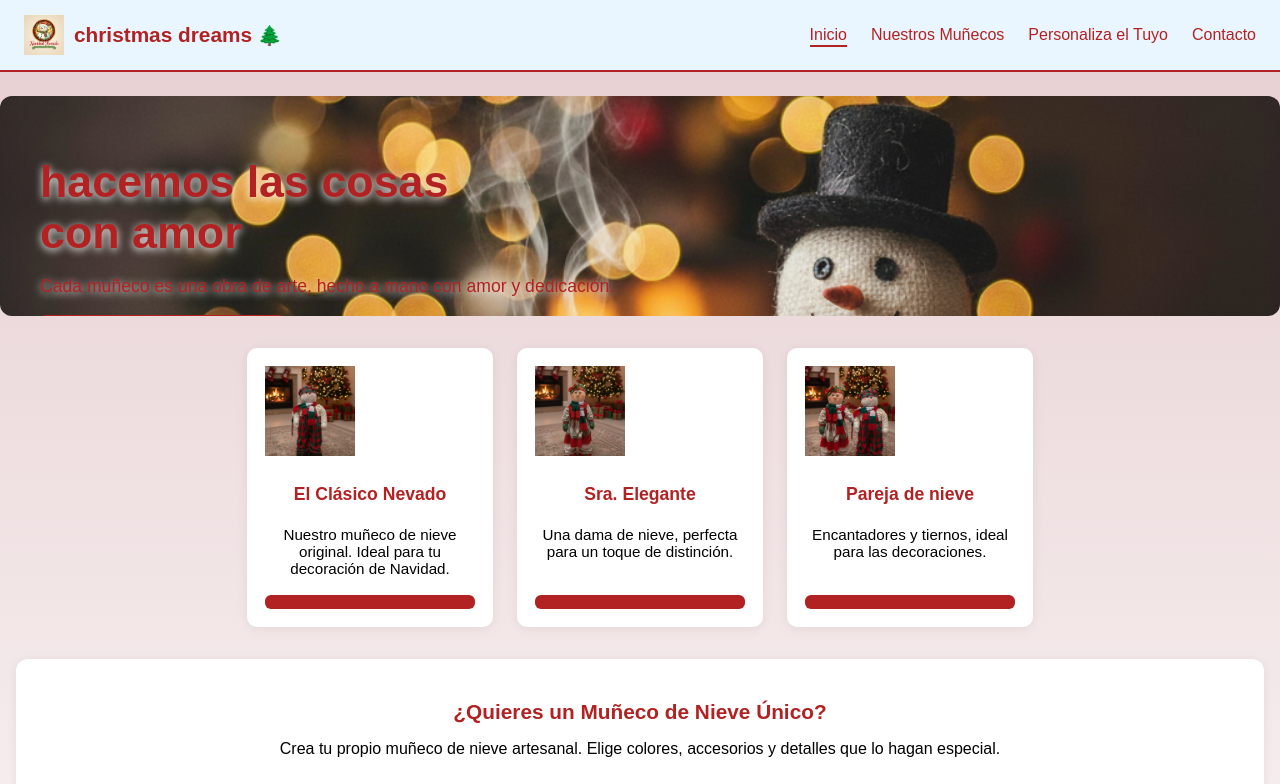
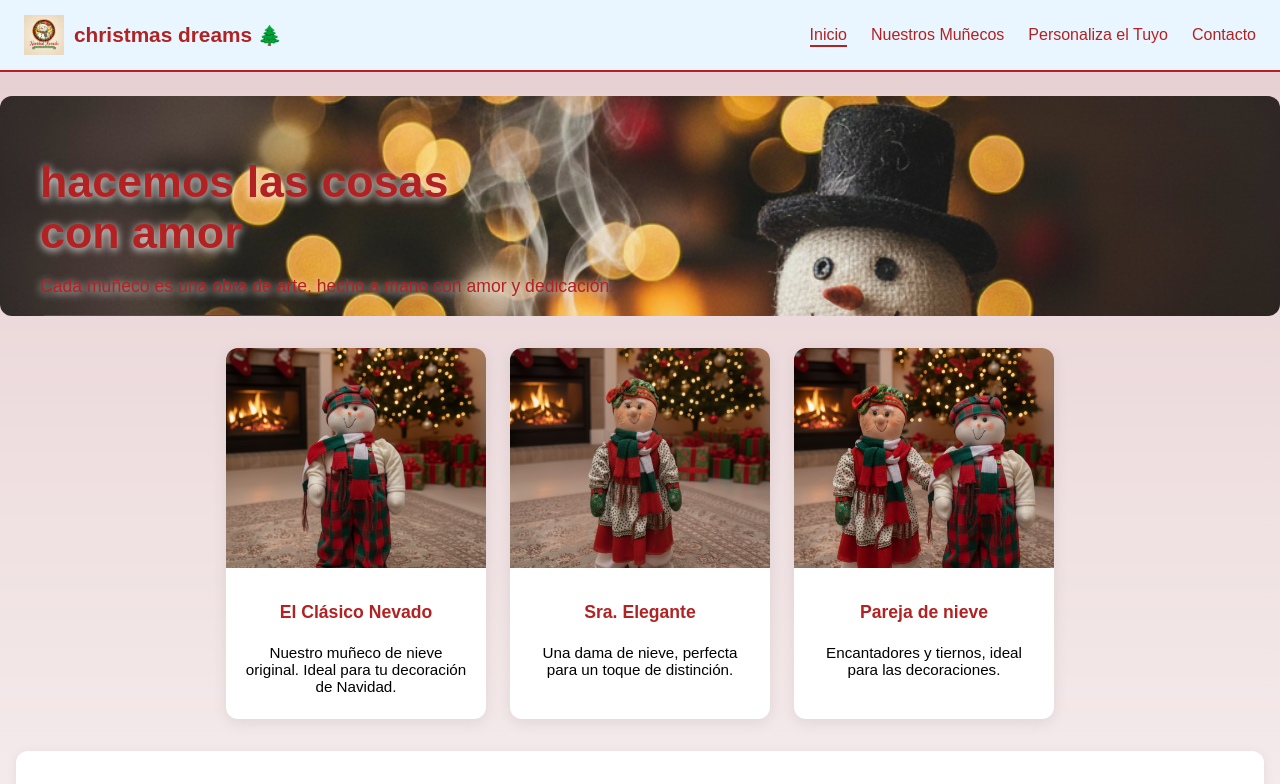
Before and after one commit to dev-juli/munecos-nieve-tela, a Vue app: page / in a window 1280 px wide. Shown: the top 784 px of the page. Built offline with nearby package versions, Linux system fonts and the light colour scheme.

Commit message:
Agrandando las card

```diff
--- a/src/views/Home.vue
+++ b/src/views/Home.vue
@@ -10,15 +10,15 @@
     </div>
     <div class="catalogo-preview">
       <div
-        class="muñeco-card"
+        class="muñeco-preview-card"
         v-for="muñeco in muñecos"
         :key="muñeco.titulo"
       >
         <img :src="muñeco.imagen" :alt="muñeco.titulo" />
-        <h3>{{ muñeco.titulo }}</h3>
-        <p>{{ muñeco.descripcion }}</p>
-        <span class="precio">{{ muñeco.precio }}</span>
-        <button class="cta">{{ muñeco.boton }}</button>
+        <div class="card-content">
+          <h3>{{ muñeco.titulo }}</h3>
+          <p>{{ muñeco.descripcion }}</p>
+        </div>
       </div>
     </div>
     <div class="personaliza-section">
@@ -121,47 +121,41 @@ export default {
   flex-wrap: wrap; /* Permitimos que las tarjetas pasen a la siguiente línea */
   margin-bottom: 32px;
 }
-.muñeco-card {
+.muñeco-preview-card {
   background: #fff;
-  border-radius: 10px;
-  box-shadow: 0 2px 12px #0001;
-  padding: 18px;
-  width: 210px;
+  border-radius: 12px;
+  box-shadow: 0 4px 15px rgba(0,0,0,0.08);
+  width: 260px;
   text-align: center;
-  /* Usamos flexbox para alinear el contenido interno verticalmente */
   display: flex;
   flex-direction: column;
+  overflow: hidden;
+  transition: transform 0.2s ease-in-out, box-shadow 0.2s ease-in-out;
 }
-.muñeco-card img {
-  width: 90px;
-  height: 90px;
+.muñeco-preview-card:hover {
+  transform: translateY(-5px);
+  box-shadow: 0 8px 25px rgba(0,0,0,0.12);
+}
+.muñeco-preview-card img {
+  width: 100%;
+  height: 220px;
   object-fit: cover;
-  margin-bottom: 10px;
 }
-.muñeco-card h3 {
+.card-content {
+  padding: 16px;
+  display: flex;
+  flex-direction: column;
+  flex-grow: 1;
+}
+.muñeco-preview-card h3 {
   color: #b22222;
   font-size: 1.1rem;
   margin-bottom: 6px;
 }
-.muñeco-card p {
+.muñeco-preview-card p {
   font-size: 0.95rem;
   margin-bottom: 8px;
-  /* Hacemos que la descripción ocupe el espacio sobrante */
   flex-grow: 1;
-}
-.precio {
-  display: block;
-  color: #b22222;
-  font-weight: bold;
-  margin-bottom: 10px;
-}
-.muñeco-card .cta {
-  background: #b22222;
-  color: #fff;
-  border: none;
-  border-radius: 6px;
-  padding: 7px 18px;
-  cursor: pointer;
 }
 .personaliza-section {
   background: #fff;
@@ -225,7 +219,7 @@ export default {
     width: 90%;
     text-align: center;
   }
-  .muñeco-card {
+  .muñeco-preview-card {
     /* En pantallas pequeñas, la tarjeta ocupa más ancho */
     width: 90%;
     max-width: 340px;
```
